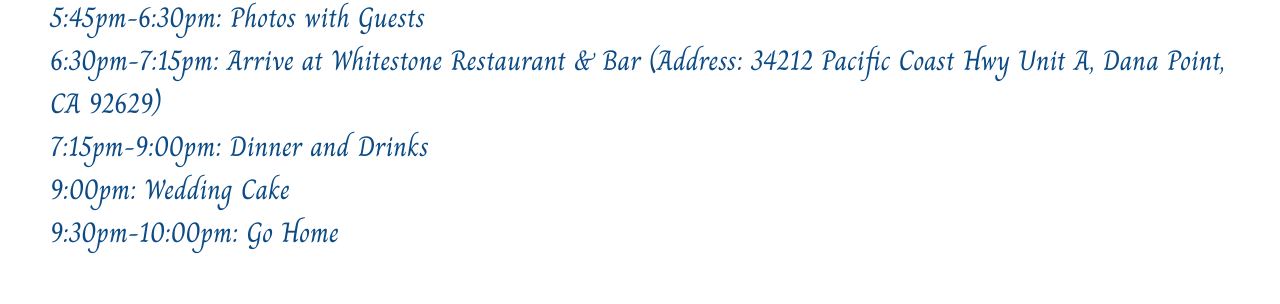
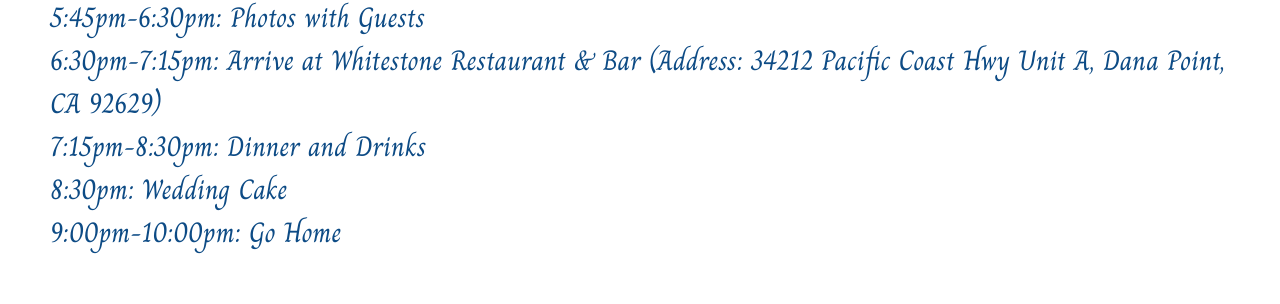
Before and after one commit to raymondsli/wedding, a React (Create React App) app: page / in a window 1280 px wide. Shown: the part 1015-1319 px from the top of the page. Built offline with nearby package versions, Linux system fonts and the light colour scheme; a web font is replaced by a local one.

Commit message:
Update wedding cake in schedule

```diff
--- a/src/pages/schedulePage/Schedule.js
+++ b/src/pages/schedulePage/Schedule.js
@@ -20,10 +20,10 @@
           Pacific Coast Hwy Unit A, Dana Point, CA 92629)
         </div>
         <div className="schedule-content-text">
-          7:15pm-9:00pm: Dinner and Drinks{" "}
+          7:15pm-8:30pm: Dinner and Drinks{" "}
         </div>
-        <div className="schedule-content-text">9:00pm: Wedding Cake </div>
-        <div className="schedule-content-text">9:30pm-10:00pm: Go Home</div>
+        <div className="schedule-content-text">8:30pm: Wedding Cake </div>
+        <div className="schedule-content-text">9:00pm-10:00pm: Go Home</div>
       </div>
     </div>
   );
```
